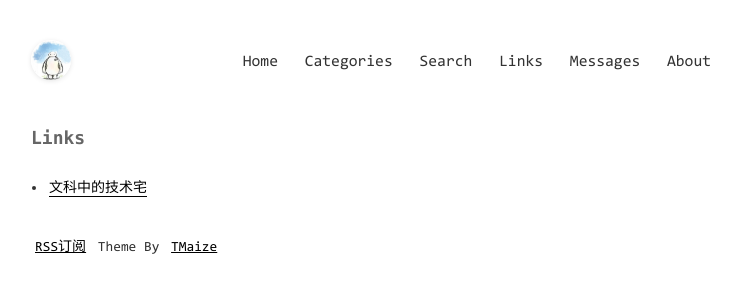
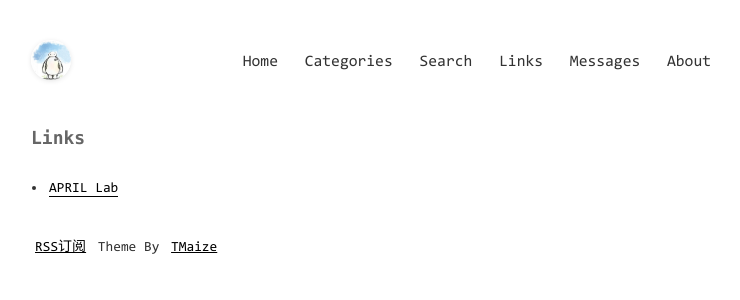
Before and after one commit to Jieqianyu/Jieqianyu.github.io, a Jekyll site: the page built from pages/links.md, in a window 1280 px wide. Shown: the top 300 px of the page, without its empty margins (269-1009 px from the left). Built offline with Jekyll 4.4.1, drawn with Linux system fonts in a browser that asks for light colours; comment, search, counter and statistics services are not loaded.

Commit message:
Update _config.yml

```diff
--- a/_config.yml
+++ b/_config.yml
@@ -56,5 +56,5 @@ extMath: false
 
 # 友情链接
 links:
-  - title: 文科中的技术宅
-    url: https://www.townwang.com
+  - title: APRIL Lab
+    url: https://april.zju.edu.cn
```
